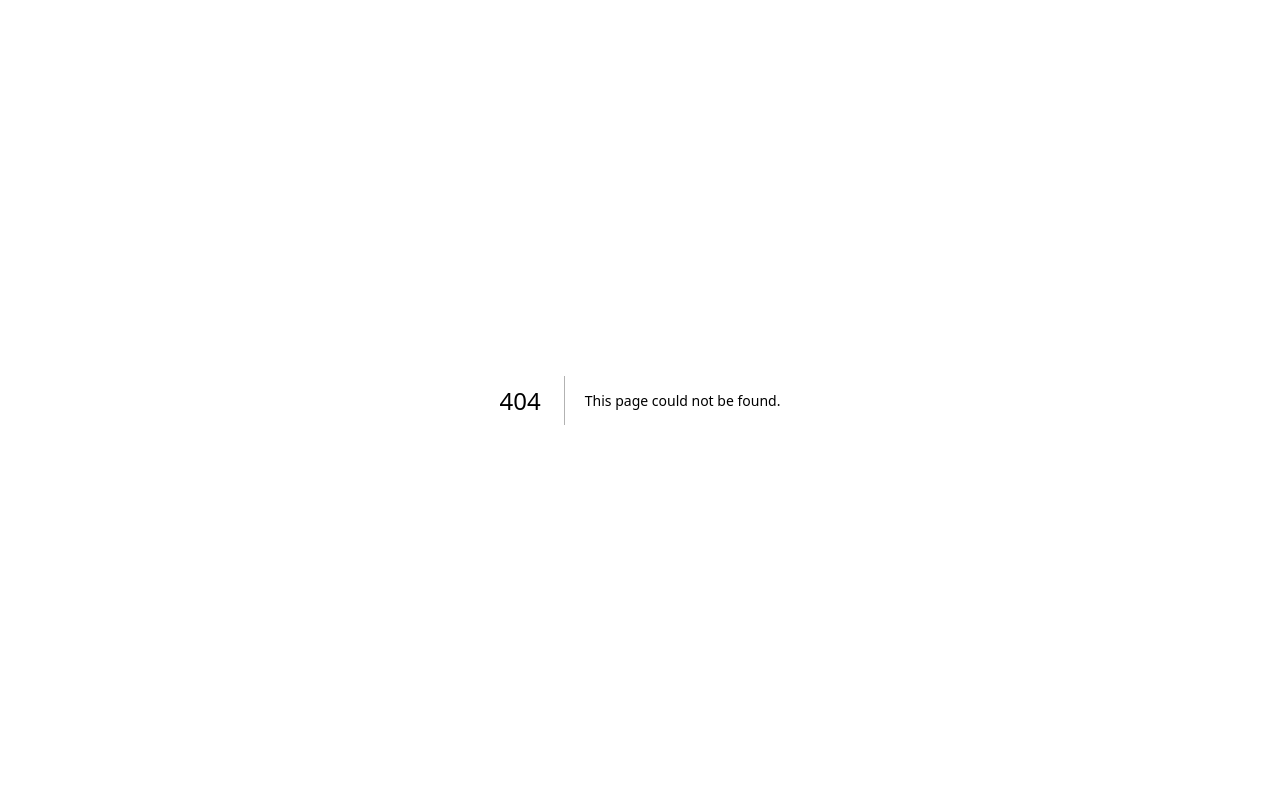
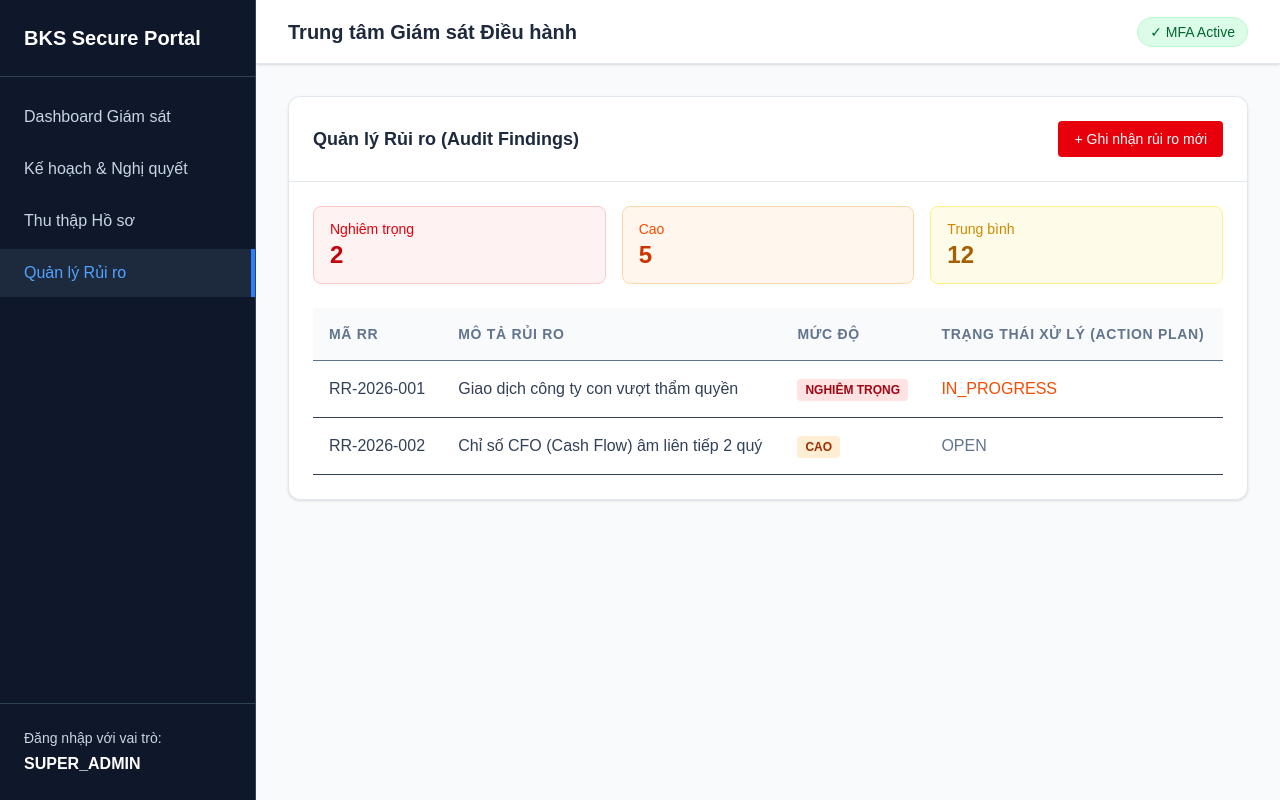
Before and after one commit to nhuphiphc-ops/DA-BKS-THEO-QD, a Next.js app in the folder frontend/: page /dashboard/risks in a window 1280 px wide. Before the commit this address had no page. Built offline with nearby package versions, Linux system fonts and the light colour scheme.

Commit message:
Add Plans, Evidences, Risks pages

```diff
--- /dev/null
+++ b/frontend/src/app/dashboard/evidences/page.tsx
@@ -0,0 +1,47 @@
+export default function EvidencesPage() {
+  return (
+    <div className="bg-white border border-slate-200 rounded-xl shadow-sm overflow-hidden">
+      <div className="p-6 border-b border-slate-200 flex justify-between items-center">
+        <h2 className="text-lg font-semibold text-slate-800">Thu thập Hồ sơ (Audit Evidences)</h2>
+        <button className="px-4 py-2 bg-slate-800 text-white rounded text-sm font-medium hover:bg-slate-900">
+          Gửi yêu cầu cung cấp hồ sơ
+        </button>
+      </div>
+      <div className="p-6">
+        <div className="grid grid-cols-1 md:grid-cols-2 gap-4 mb-6">
+          <div className="p-4 border border-blue-200 bg-blue-50 rounded-lg">
+            <h3 className="font-semibold text-blue-800 mb-1">Mã hóa AES-256 Kích hoạt</h3>
+            <p className="text-sm text-blue-600">Tất cả tài liệu tải lên đều được mã hóa theo thời gian thực và đóng Watermark chống chụp lén.</p>
+          </div>
+        </div>
+        <table className="w-full text-left border-collapse">
+          <thead>
+            <tr className="bg-slate-50 text-slate-500 text-sm uppercase tracking-wider">
+              <th className="p-4 border-b">Yêu Cầu</th>
+              <th className="p-4 border-b">Đơn vị nhận</th>
+              <th className="p-4 border-b">Hạn chót</th>
+              <th className="p-4 border-b">Trạng thái nộp</th>
+              <th className="p-4 border-b">Tài liệu đính kèm</th>
+            </tr>
+          </thead>
+          <tbody className="text-slate-700">
+            <tr className="hover:bg-slate-50">
+              <td className="p-4 border-b font-medium">Báo cáo tài chính Q2/2026</td>
+              <td className="p-4 border-b">Ban Tài chính Kế toán</td>
+              <td className="p-4 border-b">20/08/2026</td>
+              <td className="p-4 border-b"><span className="px-2 py-1 bg-green-100 text-green-800 rounded text-xs font-semibold">ĐÃ NỘP</span></td>
+              <td className="p-4 border-b"><button className="text-blue-600 hover:underline text-sm font-medium">Tải xuống (Secure Link)</button></td>
+            </tr>
+            <tr className="hover:bg-slate-50">
+              <td className="p-4 border-b font-medium">Hợp đồng vay vốn NH X</td>
+              <td className="p-4 border-b">Ban Nguồn vốn</td>
+              <td className="p-4 border-b">15/09/2026</td>
+              <td className="p-4 border-b"><span className="px-2 py-1 bg-red-100 text-red-800 rounded text-xs font-semibold">CHƯA NỘP (QUÁ HẠN)</span></td>
+              <td className="p-4 border-b"><button className="text-slate-400 cursor-not-allowed text-sm font-medium">Trống</button></td>
+            </tr>
+          </tbody>
+        </table>
+      </div>
+    </div>
+  );
+}
--- /dev/null
+++ b/frontend/src/app/dashboard/plans/page.tsx
@@ -0,0 +1,39 @@
+export default function PlansPage() {
+  return (
+    <div className="bg-white border border-slate-200 rounded-xl shadow-sm overflow-hidden">
+      <div className="p-6 border-b border-slate-200 flex justify-between items-center">
+        <h2 className="text-lg font-semibold text-slate-800">Quản lý Kế hoạch & Nghị quyết</h2>
+        <button className="px-4 py-2 bg-blue-600 text-white rounded text-sm font-medium hover:bg-blue-700">
+          + Thêm Kế hoạch mới
+        </button>
+      </div>
+      <div className="p-6">
+        <p className="text-slate-600 mb-4">Danh sách các kế hoạch kiểm toán định kỳ và nghị quyết HDQT/ĐHĐCĐ cần giám sát.</p>
+        <table className="w-full text-left border-collapse">
+          <thead>
+            <tr className="bg-slate-50 text-slate-500 text-sm uppercase tracking-wider">
+              <th className="p-4 border-b">Số Hiệu</th>
+              <th className="p-4 border-b">Tên Kế hoạch / Nghị quyết</th>
+              <th className="p-4 border-b">Cấp Ban Hành</th>
+              <th className="p-4 border-b">Trạng Thái</th>
+            </tr>
+          </thead>
+          <tbody className="text-slate-700">
+            <tr className="hover:bg-slate-50">
+              <td className="p-4 border-b font-medium">NQ-01/2026/ĐHĐCĐ</td>
+              <td className="p-4 border-b">Nghị quyết Đại hội đồng cổ đông thường niên 2026</td>
+              <td className="p-4 border-b">ĐHĐCĐ</td>
+              <td className="p-4 border-b"><span className="px-2 py-1 bg-green-100 text-green-800 rounded text-xs font-semibold">ĐÚNG THẨM QUYỀN</span></td>
+            </tr>
+            <tr className="hover:bg-slate-50">
+              <td className="p-4 border-b font-medium">BKS-KH-Q3</td>
+              <td className="p-4 border-b">Kế hoạch kiểm toán nội bộ Quý 3/2026</td>
+              <td className="p-4 border-b">Trưởng BKS</td>
+              <td className="p-4 border-b"><span className="px-2 py-1 bg-blue-100 text-blue-800 rounded text-xs font-semibold">ĐANG THỰC HIỆN</span></td>
+            </tr>
+          </tbody>
+        </table>
+      </div>
+    </div>
+  );
+}
--- /dev/null
+++ b/frontend/src/app/dashboard/risks/page.tsx
@@ -0,0 +1,52 @@
+export default function RisksPage() {
+  return (
+    <div className="bg-white border border-slate-200 rounded-xl shadow-sm overflow-hidden">
+      <div className="p-6 border-b border-slate-200 flex justify-between items-center">
+        <h2 className="text-lg font-semibold text-slate-800">Quản lý Rủi ro (Audit Findings)</h2>
+        <button className="px-4 py-2 bg-red-600 text-white rounded text-sm font-medium hover:bg-red-700">
+          + Ghi nhận rủi ro mới
+        </button>
+      </div>
+      <div className="p-6">
+        <div className="flex gap-4 mb-6">
+          <div className="px-4 py-3 bg-red-50 border border-red-200 rounded-lg flex-1">
+            <span className="block text-red-600 text-sm font-medium">Nghiêm trọng</span>
+            <span className="block text-2xl font-bold text-red-700">2</span>
+          </div>
+          <div className="px-4 py-3 bg-orange-50 border border-orange-200 rounded-lg flex-1">
+            <span className="block text-orange-600 text-sm font-medium">Cao</span>
+            <span className="block text-2xl font-bold text-orange-700">5</span>
+          </div>
+          <div className="px-4 py-3 bg-yellow-50 border border-yellow-200 rounded-lg flex-1">
+            <span className="block text-yellow-600 text-sm font-medium">Trung bình</span>
+            <span className="block text-2xl font-bold text-yellow-700">12</span>
+          </div>
+        </div>
+        <table className="w-full text-left border-collapse">
+          <thead>
+            <tr className="bg-slate-50 text-slate-500 text-sm uppercase tracking-wider">
+              <th className="p-4 border-b">Mã RR</th>
+              <th className="p-4 border-b">Mô tả rủi ro</th>
+              <th className="p-4 border-b">Mức độ</th>
+              <th className="p-4 border-b">Trạng thái xử lý (Action Plan)</th>
+            </tr>
+          </thead>
+          <tbody className="text-slate-700">
+            <tr className="hover:bg-slate-50">
+              <td className="p-4 border-b font-medium">RR-2026-001</td>
+              <td className="p-4 border-b">Giao dịch công ty con vượt thẩm quyền</td>
+              <td className="p-4 border-b"><span className="px-2 py-1 bg-red-100 text-red-800 rounded text-xs font-semibold">NGHIÊM TRỌNG</span></td>
+              <td className="p-4 border-b"><span className="text-orange-600 font-medium">IN_PROGRESS</span></td>
+            </tr>
+            <tr className="hover:bg-slate-50">
+              <td className="p-4 border-b font-medium">RR-2026-002</td>
+              <td className="p-4 border-b">Chỉ số CFO (Cash Flow) âm liên tiếp 2 quý</td>
+              <td className="p-4 border-b"><span className="px-2 py-1 bg-orange-100 text-orange-800 rounded text-xs font-semibold">CAO</span></td>
+              <td className="p-4 border-b"><span className="text-slate-500 font-medium">OPEN</span></td>
+            </tr>
+          </tbody>
+        </table>
+      </div>
+    </div>
+  );
+}
```
Also changed, not shown: 2 other files (tests, documents, lock files or other folders).
